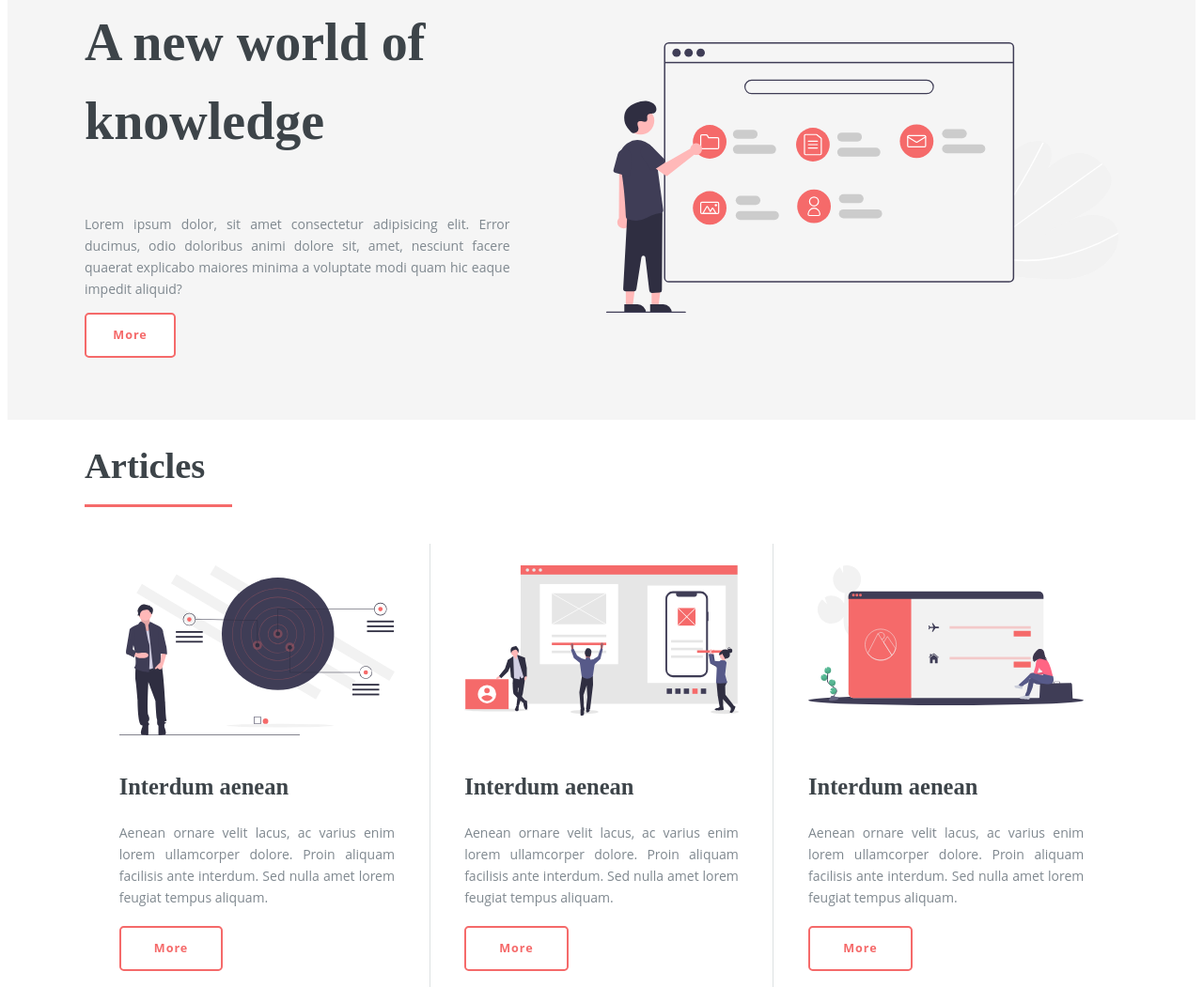
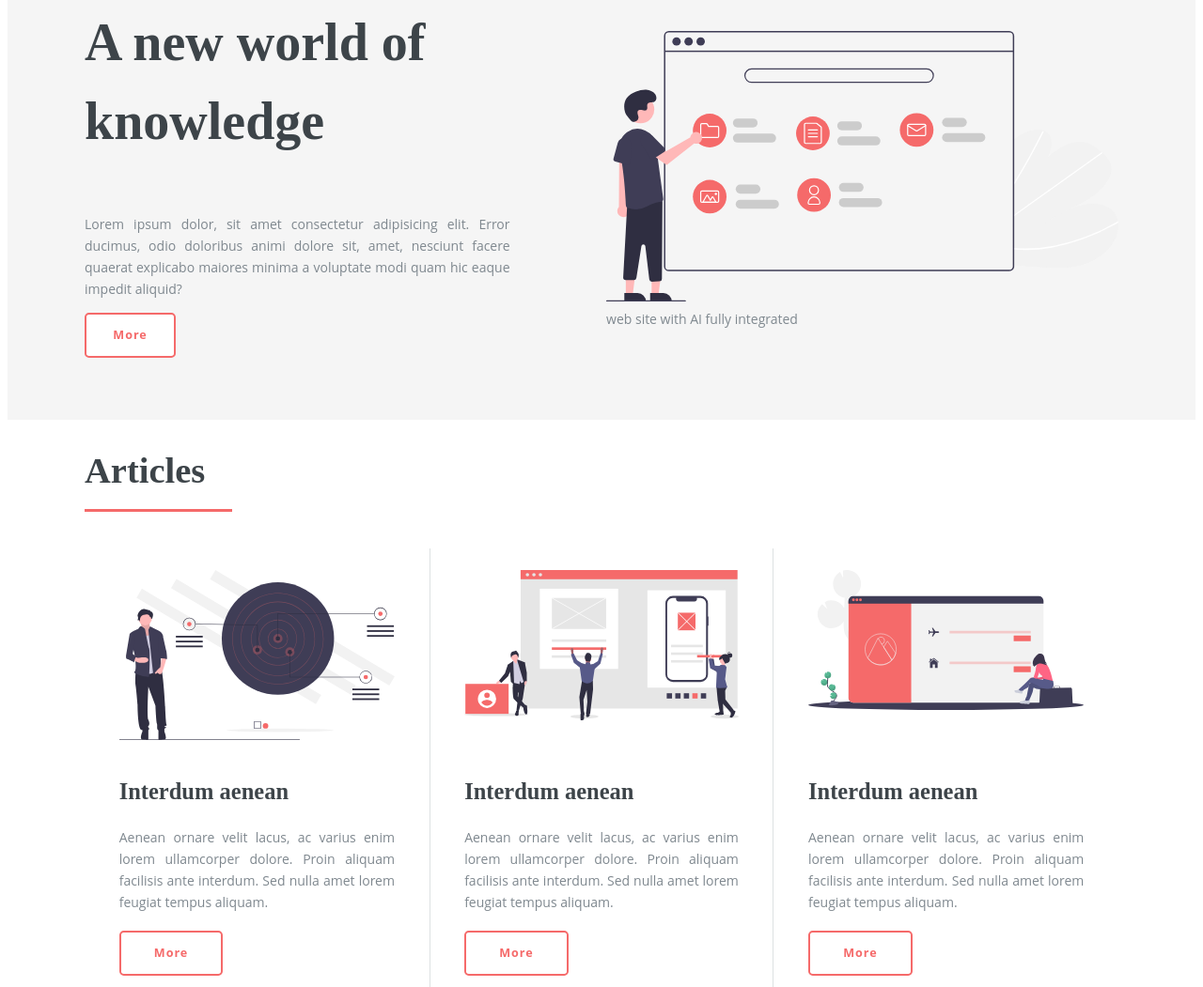
Before and after one commit to abj90/webBlogProject.github.io, a plain HTML site: page index.html in a window 1280 px wide. Shown: the part 131-1182 px from the top of the page at 94% size. Drawn offline with Linux system fonts and the light colour scheme.

Commit message:
class added to section & image caption element added

```diff
--- a/asset/css/homePageMain.css
+++ b/asset/css/homePageMain.css
@@ -77,7 +77,11 @@ h3 {
 /* Banner section - ends */
 
 /* Cards section */
-.cards-section {
+.card-section {
+  padding: 5px 0px;
+}
+
+.cards-wrapper {
   grid-column: 1/-1;
   padding: 1.5em 0em;
 }
--- a/index.html
+++ b/index.html
@@ -45,12 +45,13 @@
           </div>
           <div class="banner-img">
             <img src="./asset/images/a.svg" alt="banner-image" class="img" />
+            <figcaption>web site with AI fully integrated</figcaption>
           </div>
         </div>
       </section>
-      <section>
+      <section class="card-section">
         <div class="grid">
-          <div class="cards-section">
+          <div class="cards-wrapper">
             <h2 class="cards-section-title">Articles</h2>
             <div class="card-container">
               <!--  -->
```
